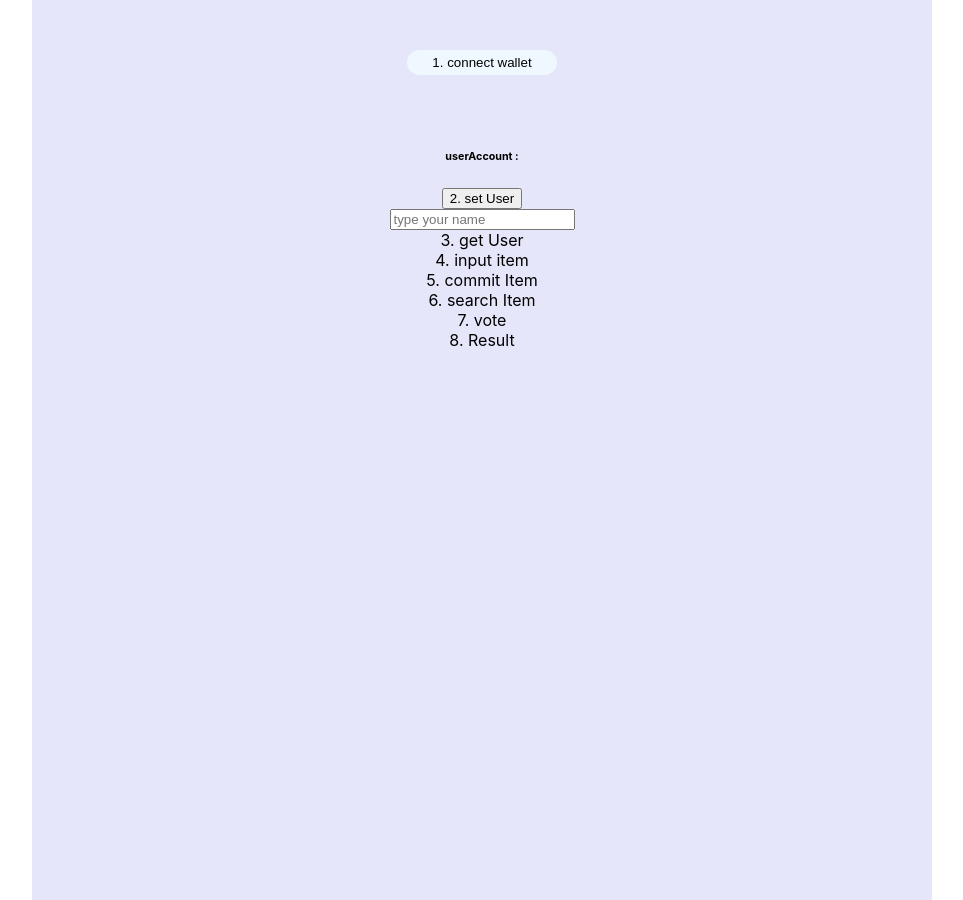
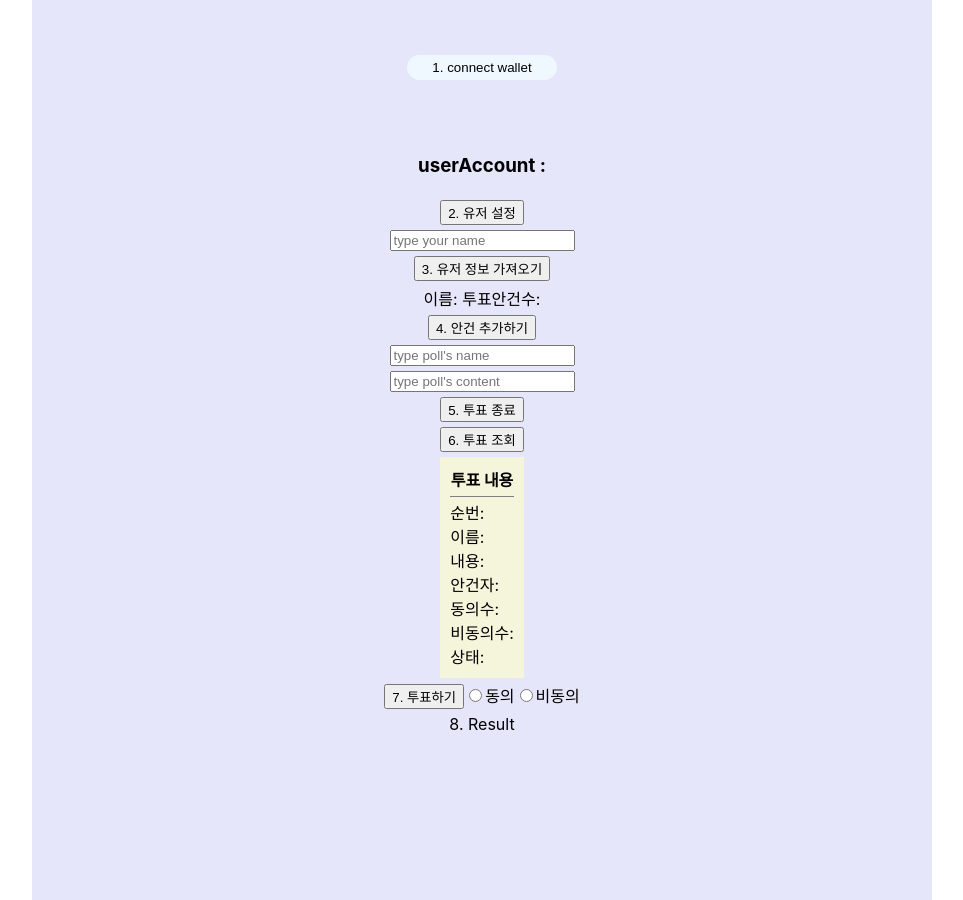
Before and after one commit to keeepmin94/dao_voting, a React (Create React App) app: page / in a window 1280 px wide. Shown: the whole page, without its empty margins (158-1121 px from the left). Built offline with nearby package versions, Linux system fonts and the light colour scheme.

Commit message:
add sol function

```diff
--- a/src/App.js
+++ b/src/App.js
@@ -1,5 +1,5 @@
 import styled from "styled-components";
-import { useState } from "react";
+import { useState, useRef } from "react";
 import { useEffect } from "react";
 import Web3 from "web3";
 import voteContract from "./ABI/voting";
@@ -13,6 +13,7 @@ const Container = styled.div`
   justify-content: flex-start;
   align-items: center;
   background-color: lavender;
+  gap: 5px;
 `;
 
 const WalletButton = styled.button`
@@ -31,6 +32,22 @@ const LoadingBox = styled.div`
   color: blueviolet;
 `;
 
+const VoteBox = styled.div`
+  padding: 10px;
+  background-color: beige;
+`;
+
+const VoteTitle = styled.div`
+  position: relative;
+  text-align: center;
+  font-weight: bold;
+  border-bottom: 1px solid gray;
+  padding-bottom: 5px;
+  margin-bottom: 3px;
+`;
+
+const pollStatus = ["ongoing", "passed", "failed"];
+
 function App() {
   // const web3 = new Web3(window.ethereum);
   const [web3, setWeb3] = useState();
@@ -39,7 +56,20 @@ function App() {
 
   const [isLoading, setIsLoading] = useState(false);
   const [userName, setUserName] = useState();
+  const [userData, setUserData] = useState([null, null]);
+  const [pollData, setPollData] = useState({
+    number: null,
+    title: null,
+    contents: null,
+    by: null,
+    agree: null,
+    disag: null,
+    status: null,
+  });
 
+  const nameRef = useRef(null);
+  const contentRef = useRef(null);
+  var radios = document.getElementsByName("poll");
   async function walletHandler() {
     try {
       if (typeof window.ethereum !== "undefined") {
@@ -86,18 +116,103 @@ function App() {
       });
   };
 
+  const setPoll = async () => {
+    await contract.methods
+      .setPoll(nameRef.current.value, contentRef.current.value)
+      .send({ from: userAccount })
+      .then(() => {
+        setIsLoading(false);
+      });
+
+    // console.log(nameRef.current.value);
+    // console.log(contentRef.current.value);
+  };
+  //https://stackoverflow.com/questions/51847788/msg-sender-does-not-work-inside-a-view-function-why-is-there-a-workaround
+  const getUser = async () => {
+    await contract.methods
+      .getUser()
+      .call({ from: userAccount })
+      .then((rst) => {
+        setUserData(rst);
+      });
+  };
+
+  const settingPollData = () => {
+    // pollData.map((data) => {
+    //   console.log(data);
+    // });
+    // for (const [key, value] of Object.entries(pollData)) {
+    //   console.log(`${key}: ${value}`);
+    // }
+    for (const key in pollData) {
+      if (pollData.hasOwnProperty(key)) {
+        console.log(key + ": " + pollData[key]);
+      }
+    }
+  };
+
+  const getPoll = async () => {
+    // await contract.methods
+    //   .getPoll(nameRef.current.value)
+    //   .call()
+    //   .then((rst) => {
+    //     // setPollData(rst);
+    //     console.log(rst);
+    //     // console.log("-----------");
+    //     // settingPollData();
+
+    //     // const structArray = Object.entries(rst).map(([key, value]) => ({
+    //     //   key,
+    //     //   value,
+    //     // }));
+    //     // console.log(structArray);
+    //     // structArray.forEach(({ key, value }) => {
+    //     //   console.log(`${key}: ${value}`);
+    //     // });
+    //   });
+    const tmp = await contract.methods.getPoll(nameRef.current.value).call();
+    setPollData(tmp);
+  };
+
+  const vote = async () => {
+    let value;
+    for (let radio of radios) {
+      if (radio.checked) value = JSON.parse(radio.value);
+    }
+    if (value === undefined || nameRef.current.value === "") {
+      console.log("check input");
+      return;
+    }
+
+    await contract.methods
+      .vote(nameRef.current.value, value)
+      .send({ from: userAccount })
+      .then(() => {
+        setIsLoading(false);
+      });
+  };
+
+  const commitVote = async () => {
+    await contract.methods
+      .finishVote(nameRef.current.value)
+      .send({ from: userAccount })
+      .then(() => {
+        setIsLoading(false);
+      });
+  };
+
   return (
     <Container>
-      <LoadingBox>{isLoading ? "LOADING" : null}</LoadingBox>
+      <LoadingBox>{isLoading ? "LOADING..." : null}</LoadingBox>
       <WalletButton onClick={walletHandler}>1. connect wallet</WalletButton>
-      <h6>userAccount : {userAccount}</h6>
+      <h3>userAccount : {userAccount}</h3>
       <button
         onClick={() => {
           setUser();
           setIsLoading(true);
         }}
       >
-        2. set User
+        2. 유저 설정
       </button>
       <input
         onChange={(e) => {
@@ -105,11 +220,77 @@ function App() {
         }}
         placeholder="type your name"
       ></input>
-      <div>3. get User</div>
-      <div>4. input item</div>
-      <div>5. commit Item</div>
-      <div>6. search Item</div>
-      <div>7. vote</div>
+      <button
+        onClick={() => {
+          getUser();
+        }}
+      >
+        3. 유저 정보 가져오기
+      </button>
+      <div>
+        이름: {userData[0]} 투표안건수: {userData[1]}
+      </div>
+
+      <button
+        onClick={() => {
+          setPoll();
+          setIsLoading(true);
+        }}
+      >
+        4. 안건 추가하기
+      </button>
+      <input ref={nameRef} type="text" placeholder="type poll's name"></input>
+      <input
+        ref={contentRef}
+        type="text"
+        placeholder="type poll's content"
+      ></input>
+      <button
+        onClick={() => {
+          commitVote();
+        }}
+      >
+        5. 투표 종료
+      </button>
+      <button
+        onClick={() => {
+          getPoll();
+        }}
+      >
+        6. 투표 조회
+      </button>
+      <VoteBox>
+        <VoteTitle>투표 내용</VoteTitle>
+        <div>순번: {pollData.number}</div>
+        <div>이름: {pollData.title}</div>
+        <div>내용:{pollData.contents}</div>
+        <div>안건자:{pollData.by}</div>
+        <div>동의수: {pollData.agree}</div>
+        <div>비동의수: {pollData.disag}</div>
+        <div>
+          상태:{" "}
+          {/* {pollData.status === "0"
+            ? "투표중"
+            : pollData.status === "1"
+            ? "통과"
+            : "실패"} */}
+          {pollStatus[pollData.status]}
+        </div>
+      </VoteBox>
+      <div>
+        <button
+          onClick={() => {
+            vote();
+            setIsLoading(true);
+          }}
+        >
+          7. 투표하기
+        </button>
+        <input type="radio" id="true" name="poll" value={true} />
+        <label for="true">동의</label>
+        <input type="radio" id="false" name="poll" value={false} />
+        <label for="false">비동의</label>
+      </div>
       <div>8. Result</div>
     </Container>
   );
```
Also changed, not shown: src/ABI/voting.js (+155 -0 lines).
